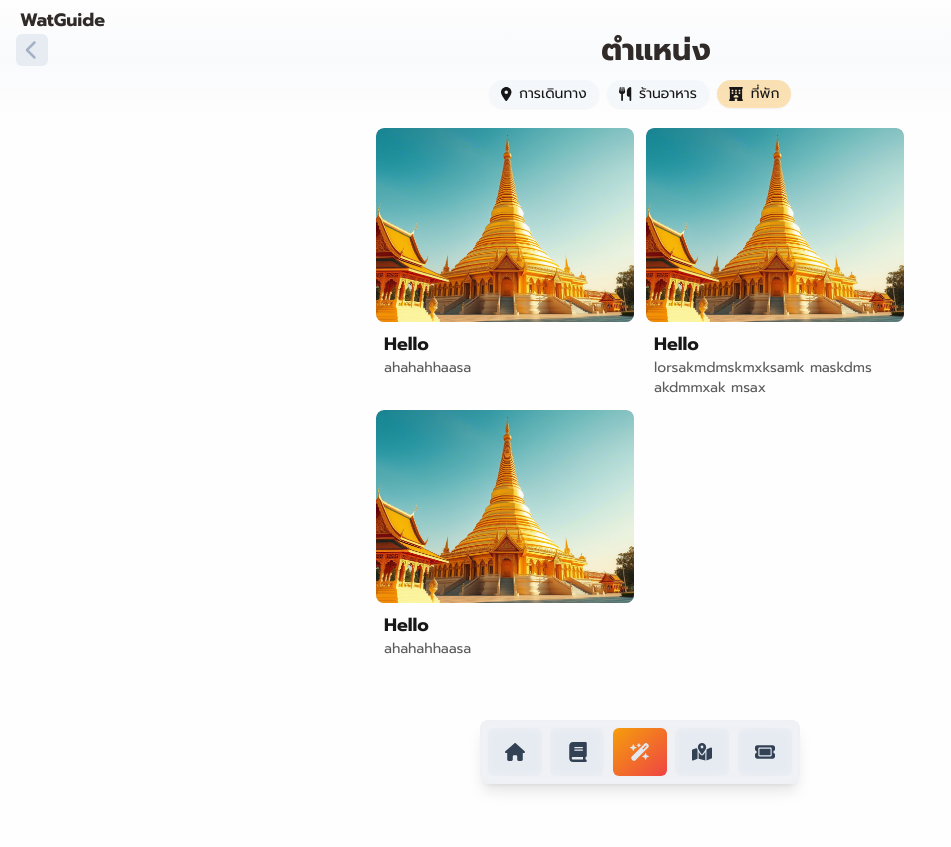
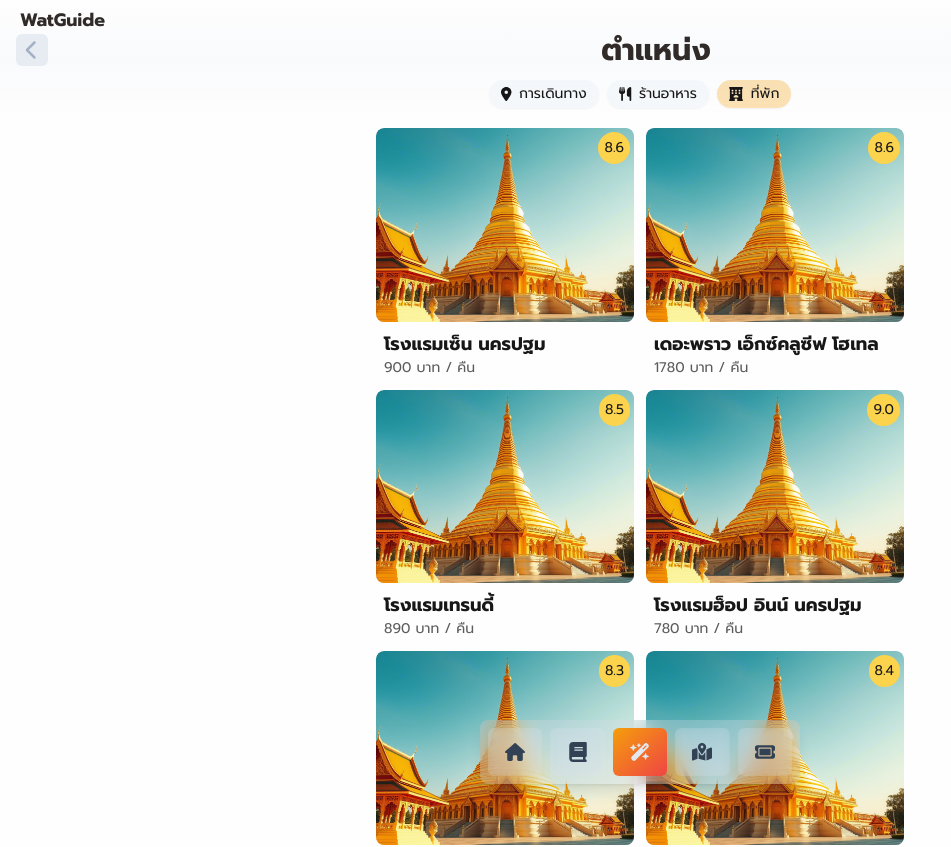
Before and after one commit to FeiZGe/WatGuide-web, a Next.js app: page /map/hotel in a window 1280 px wide. Shown: the top 847 px of the page, without its empty margins (0-951 px from the left). Before the commit the page ends 800 px from the top, so only its background shows below. Built offline with nearby package versions, Linux system fonts and the light colour scheme.

Commit message:
Add: hotel data

```diff
--- a/app/map/hotel/page.tsx
+++ b/app/map/hotel/page.tsx
@@ -1,12 +1,18 @@
 import Card from '@/components/Card'
-import React from 'react'
+import hotels from "@/utils/hotelData"
 
 const Hotel = () => {
   return (
     <div className="grid sm:grid-cols-2 grid-cols-1 gap-3">
-      <Card img="/image/test.png" path="/map/hotel" title="Hello" detail="ahahahhaasa" />
-      <Card img="/image/test.png" path="/map/hotel" title="Hello" detail="lorsakmdmskmxksamk maskdms akdmmxak msax " />
-      <Card img="/image/test.png" path="/map/hotel" title="Hello" detail="ahahahhaasa" />
+      {hotels.map((num) => (
+        <Card
+          key={num.id}
+          img="/image/test.png"
+          path={`/map/hotel/${num.id}`}
+          title={num.name_th}
+          detail={num.price}
+          rate={num.rating} />
+      ))}
     </div>
   )
 }
```
